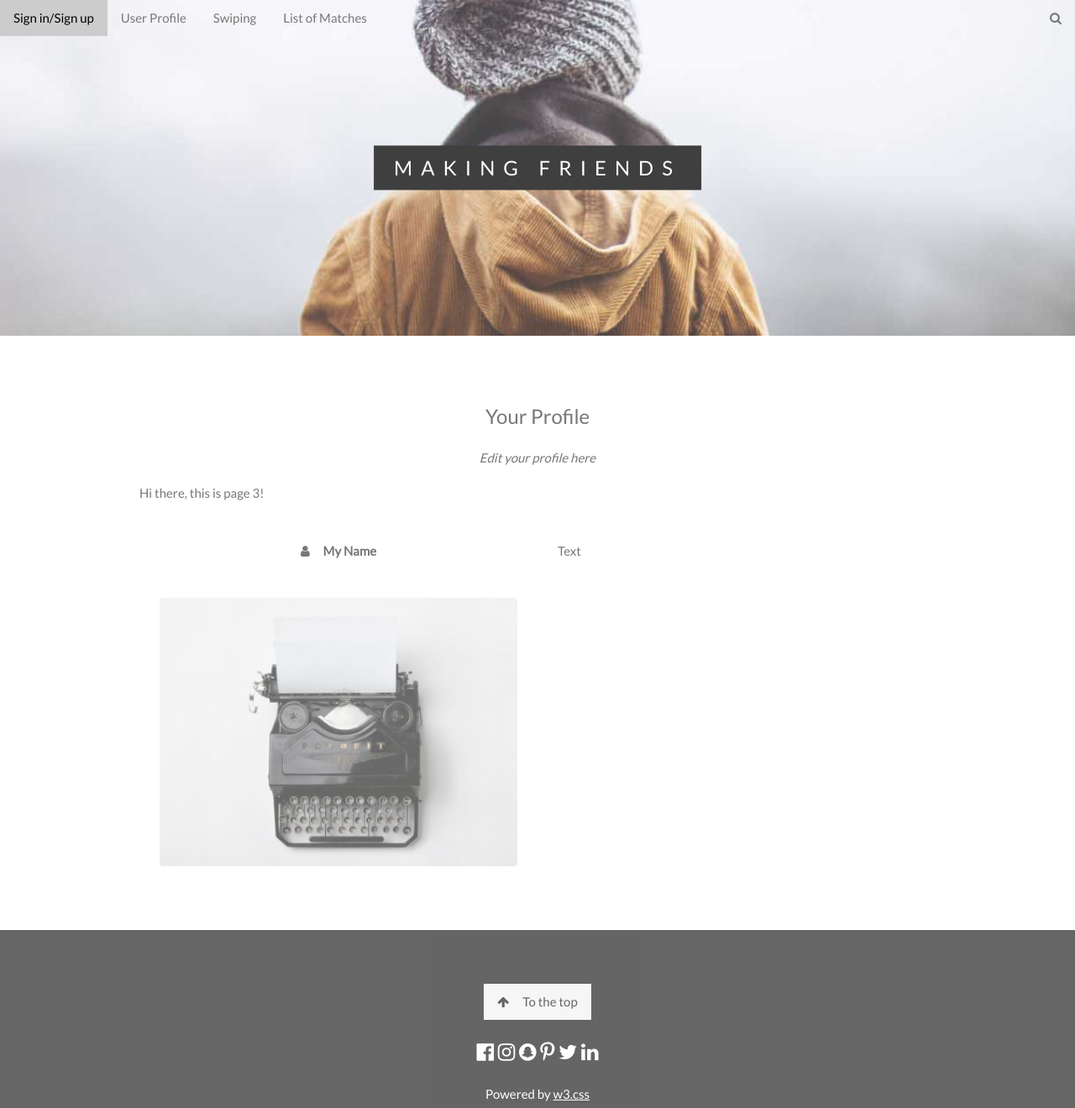
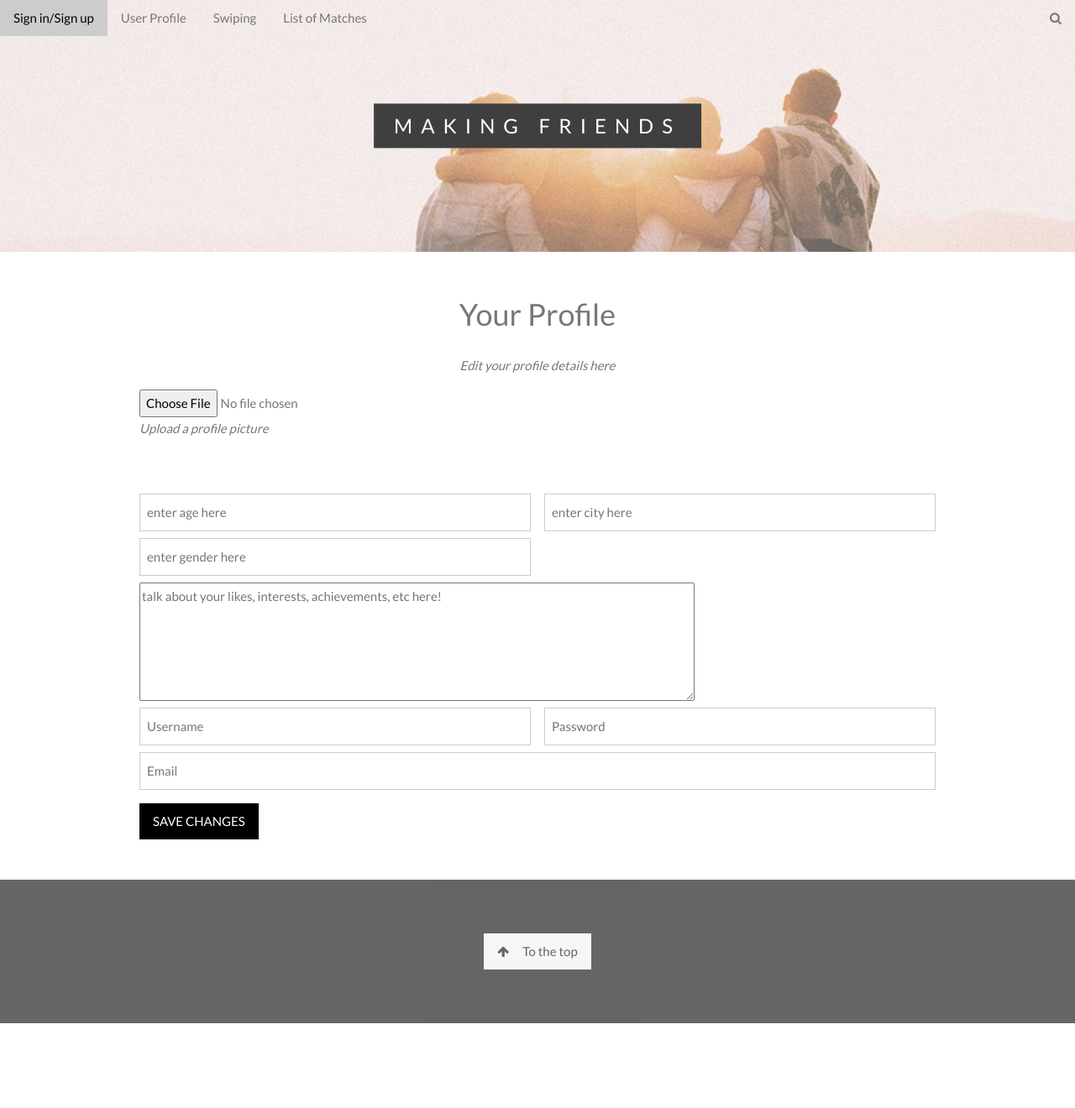
Before and after one commit to makingfriendsteam/Making_Friends, a plain HTML site: page page2.html in a window 1280 px wide. Shown: the whole page at 84% size. After the commit the page ends 1219 px from the top, so only its background shows below. Drawn offline with Linux system fonts and the light colour scheme.

Commit message:
Better style for login/signup and user profile pages
Better style for login/signup and user profile pages

```diff
--- a/css/extras.css
+++ b/css/extras.css
@@ -31,13 +31,19 @@ body, html {
   min-height: 400px;
 }
 
+/* Third image (Contact) */
+.bgimg-4 {
+  background-image: url("../images/parallax4.png");
+  min-height: 100px;
+}
+
 .w3-wide {letter-spacing: 10px;}
 .w3-hover-opacity {cursor: pointer;}
 
 /* Turn off parallax scrolling for tablets and phones */
 @media only screen and (max-device-width: 1600px) {
-  .bgimg-1, .bgimg-2, .bgimg-3 {
+  .bgimg-1, .bgimg-2, .bgimg-3, .bgimg-4 {
     background-attachment: scroll;
-    min-height: 400px;
+    min-height: 300px;
   }
 }
--- a/page2.html
+++ b/page2.html
@@ -35,43 +35,57 @@
   </div>
 
   <!-- First Parallax Image with Logo Text -->
-  <div class="bgimg-1 w3-display-container w3-opacity-min" id="home">
+  <div class="bgimg-4 w3-display-container w3-opacity-min" id="home">
     <div class="w3-display-middle" style="white-space:nowrap;">
       <span class="w3-center w3-padding-large w3-black w3-xlarge w3-wide w3-animate-opacity">MAKING FRIENDS</span>
     </div>
   </div>
 
   <!-- Container (About Section) -->
-  <div class="w3-content w3-container w3-padding-64" id="about">
-    <h3 class="w3-center">Your Profile</h3>
-    <p class="w3-center"><em>Edit your profile here</em></p>
-    <p>
-      Hi there, this is page 3!
-    </p>
+  <div class="w3-content w3-container w3-padding-32" id="about">
+    <h1 class="w3-center">Your Profile</h1>
+    <p class="w3-center"><em>Edit your profile details here</em></p>
+    <div><input type="file" id="myFile"></div>
+    <div class="w3-left"><em>Upload a profile picture</em></div>
+</form>
+  </div>
+  <!-- Container (Login/Signup Section) -->
+  <div class="w3-content w3-container w3-padding-32" id="about">
+    <form action="./page3.html" target="_blank">
     <div class="w3-row">
-      <div class="w3-col m6 w3-center w3-padding-large">
-        <p><b><i class="fa fa-user w3-margin-right"></i>My Name</b></p><br>
-        <img src="images/p6.jpg" class="w3-round w3-image w3-opacity w3-hover-opacity-off" alt="Photo of Me" width="500" height="333">
+      <div class="w3-row-padding" style="margin:0 -16px 8px -16px">
+        <div class="w3-half">
+          <input class="w3-input w3-border" type="number" min="13" max="99" placeholder="enter age here" required name="Age">
+        </div>
+        <div class="w3-half">
+          <input class="w3-input w3-border" type="text" placeholder="enter city here" required name="City">
+        </div>
       </div>
+      <div class="w3-row-padding" style="margin:0 -16px 8px -16px">
+        <div class="w3-half">
+          <input class="w3-input w3-border" type="text" placeholder="enter gender here" required name="Gender">
+        </div>
+      </div>
+       <textarea name="message" rows="5" cols="80" type="text" placeholder="talk about your likes, interests, achievements, etc here!" required name="Gender"></textarea>
+        <div class="w3-row-padding" style="margin:0 -16px 8px -16px">
+          <div class="w3-half">
+            <input class="w3-input w3-border" type="text" placeholder="Username" name="Username">
+          </div>
+          <div class="w3-half">
+            <input class="w3-input w3-border" type="text" placeholder="Password" name="Password">
+          </div>
+        </div>
+        <input class="w3-input w3-border" type="text" placeholder="Email" name="Email">
+        <button class="w3-button w3-black w3-middle w3-section" type="submit"> SAVE CHANGES</button>
+    </div>
+  </form>
+  </div>
 
-      <!-- Hide this text on small devices -->
-      <div class="w3-col m6 w3-hide-small w3-padding-large">
-        <p>Text</p>
-      </div>
-    </div>
-  </div>
+
+
 
   <footer class="w3-center w3-black w3-padding-64 w3-opacity w3-hover-opacity-off">
     <a href="#home" class="w3-button w3-light-grey"><i class="fa fa-arrow-up w3-margin-right"></i>To the top</a>
-    <div class="w3-xlarge w3-section">
-      <i class="fa fa-facebook-official w3-hover-opacity"></i>
-      <i class="fa fa-instagram w3-hover-opacity"></i>
-      <i class="fa fa-snapchat w3-hover-opacity"></i>
-      <i class="fa fa-pinterest-p w3-hover-opacity"></i>
-      <i class="fa fa-twitter w3-hover-opacity"></i>
-      <i class="fa fa-linkedin w3-hover-opacity"></i>
-    </div>
-    <p>Powered by <a href="https://www.w3schools.com/w3css/default.asp" title="W3.CSS" target="_blank" class="w3-hover-text-green">w3.css</a></p>
   </footer>
 
   <script>
```
Also changed, not shown: index.html (+6 -5 lines), page3.html (+6 -15 lines), page4.html (+1 -9 lines), images/parallax4.png (added).
